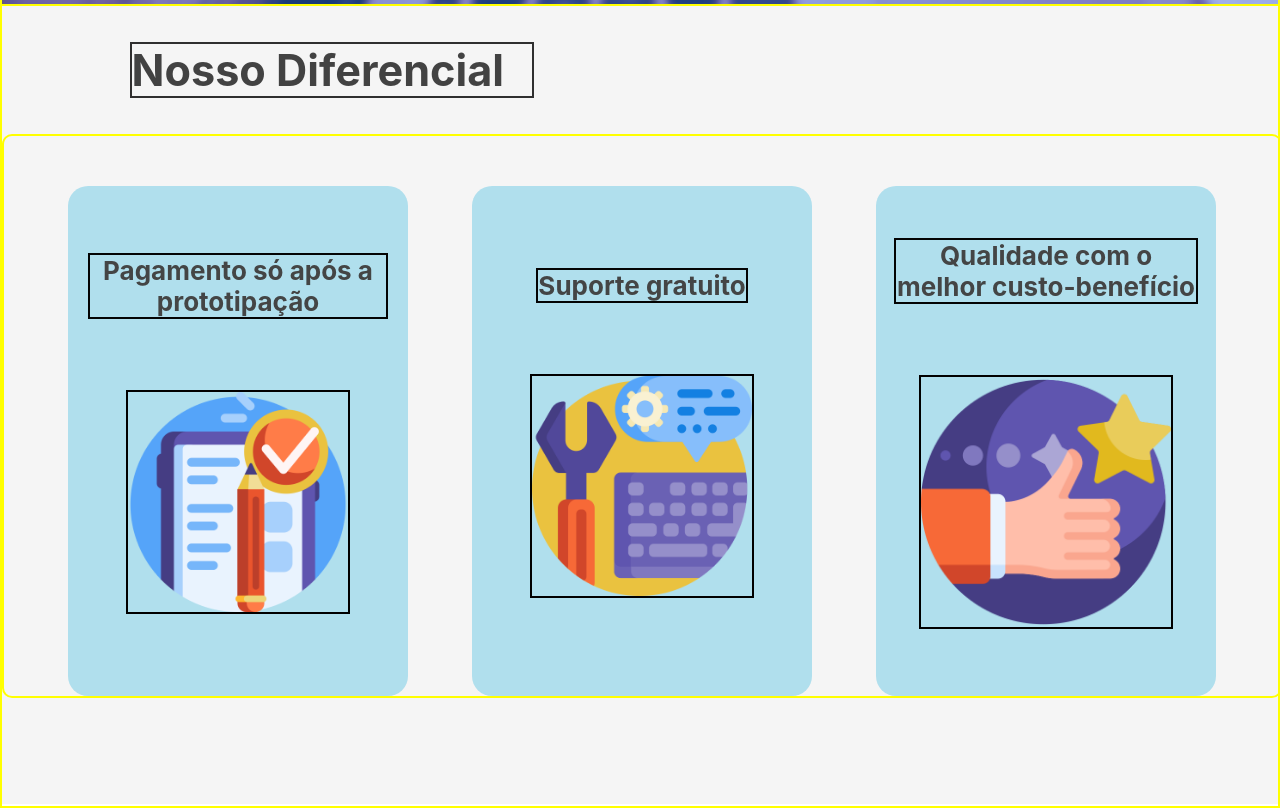
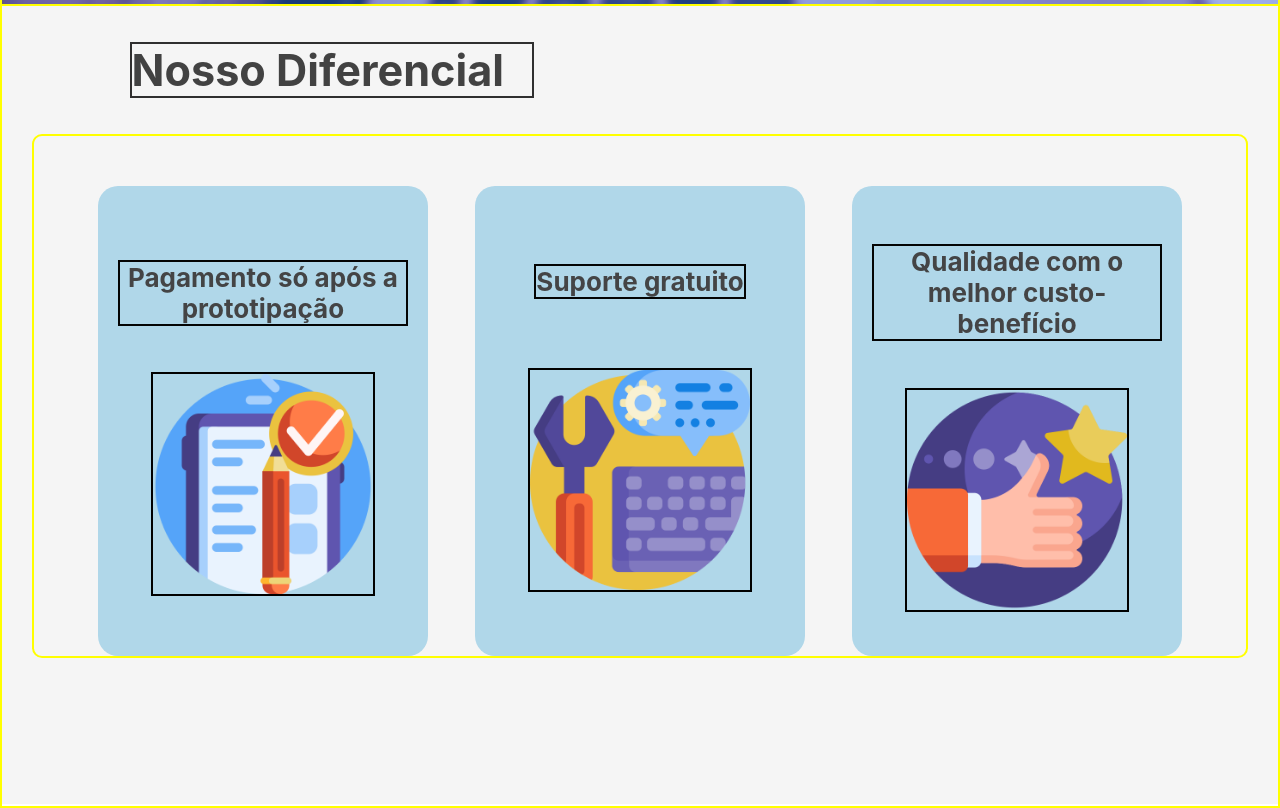
Before and after one commit to brendammelo/site-zawee-reactjs, a React (Create React App) app: page / in a window 1280 px wide. Shown: the part 2400-3208 px from the top of the page. Built offline with nearby package versions, Linux system fonts and the light colour scheme.

Commit message:
estilizacao

```diff
--- a/src/components/diferencial/diferencial.css
+++ b/src/components/diferencial/diferencial.css
@@ -29,8 +29,8 @@
 .container-diferencial{
     border: 2px solid yellow;
 
-    width: 100%;
-    height: 70vh;
+    width: 95%;
+    height: 65vh;
     border-radius: 10px;
     margin: 0px auto;
     display: flex;
@@ -64,16 +64,12 @@
     opacity: 98%;
     text-align: center;
     border: 2px solid black;
-    margin-top: -5%;
+    margin-top: 5%;
 
 
 
 }
-.texto_diferencial3{
-    width: 300px;
-    margin-top: -5%;
 
-}
 
 .img_diferencial1, .img_diferencial2, .img_diferencial3{
     border: 2px solid black;
@@ -83,6 +79,10 @@
 
 }
 
+.img_diferencial1, .img_diferencial3{
+    margin-top: 7%;
+}
+
 .box_diferencial1, .box_diferencial2, .box_diferencial3{
     margin-top: 50px;
     display:flex;
@@ -90,8 +90,8 @@
     align-items: center;
     justify-content: center;
     padding: 20px;
-    width: 300px;
-    background-color: rgba(6, 167, 216, 0.288);
+    width: 290px;
+    background-color: #B0D7E9;
     border-radius: 20px;
 }
 
@@ -107,6 +107,6 @@
 
 .img_diferencial3{
     border: 2px solid black;
-    width: 250px;
-    height: 250px;
+    width: 220px;
+    height: 220px;
 }
```
